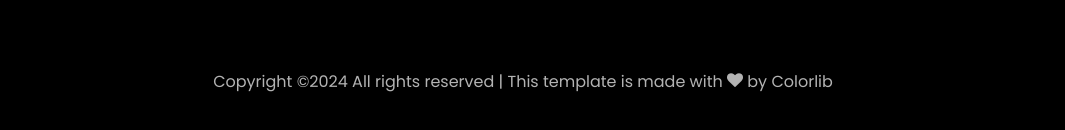
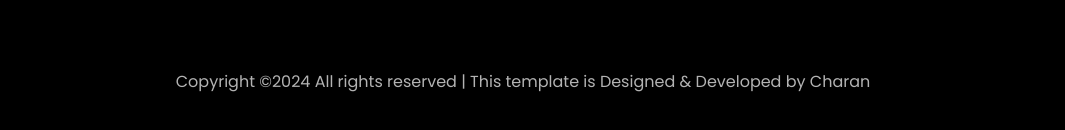
Before and after one commit to charan9874/charan9874.github.io, a plain HTML site: page index.html in a window 1280 px wide. Shown: the part 5899-6029 px from the top of the page, without its empty margins (117-1182 px from the left). Drawn offline with Linux system fonts and the light colour scheme; files whose address does not match are found by name.

Commit message:
index.html

```diff
--- a/index.html
+++ b/index.html
@@ -613,7 +613,7 @@
 			<div class="col-md-12 text-center">
 
 			  <p><!-- Link back to Colorlib can't be removed. Template is licensed under CC BY 3.0. -->
-	Copyright &copy;<script>document.write(new Date().getFullYear());</script> All rights reserved | This template is made with <i class="icon-heart color-danger" aria-hidden="true"></i> by <a href="https://colorlib.com" target="_blank">Colorlib</a>
+	Copyright &copy;<script>document.write(new Date().getFullYear());</script> All rights reserved | This template is Designed & Developed by <a href="https://charan9874.github.io/" target="_blank">Charan</a>
 	<!-- Link back to Colorlib can't be removed. Template is licensed under CC BY 3.0. --></p>
 			</div>
 		  </div>
```
